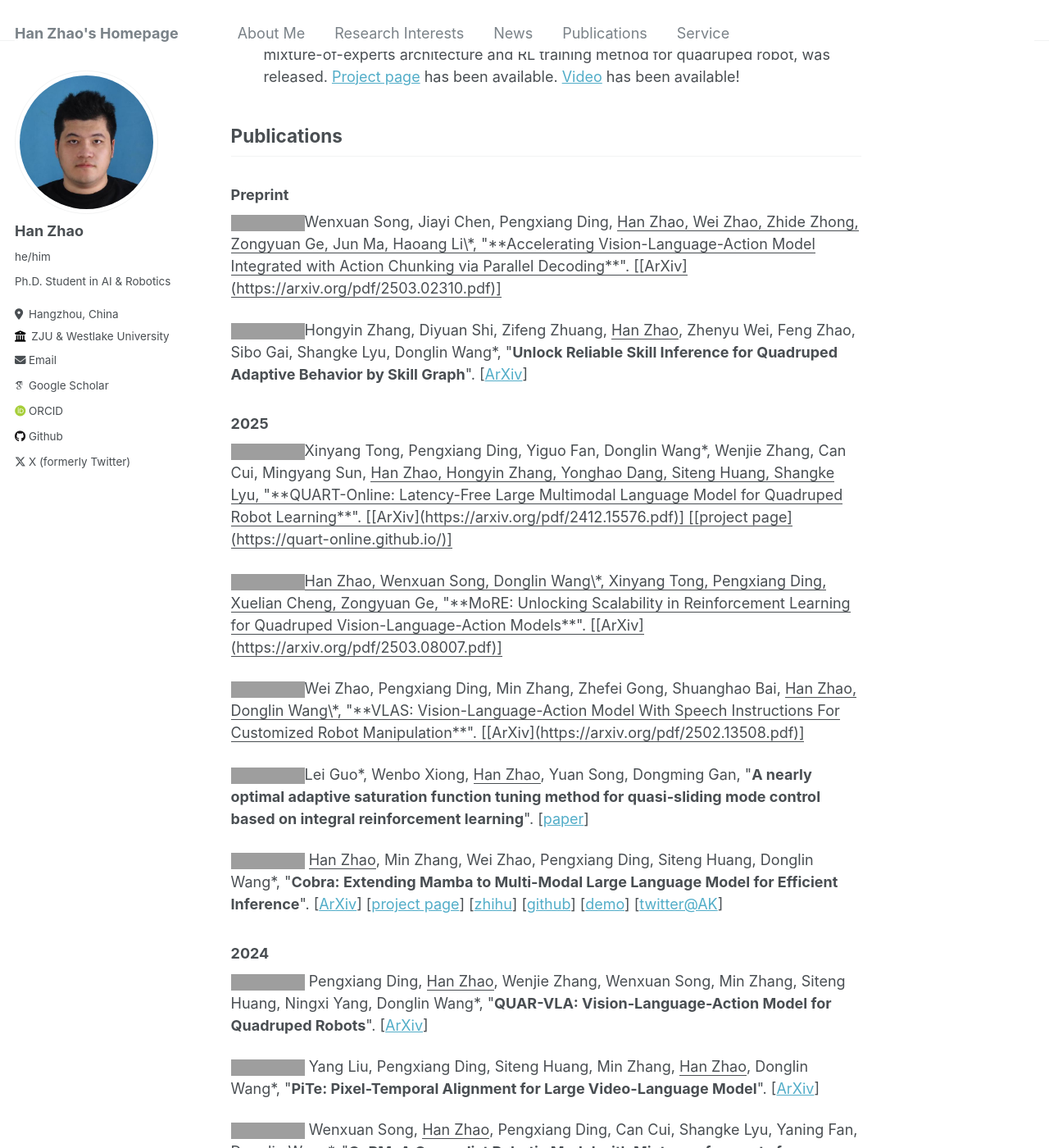
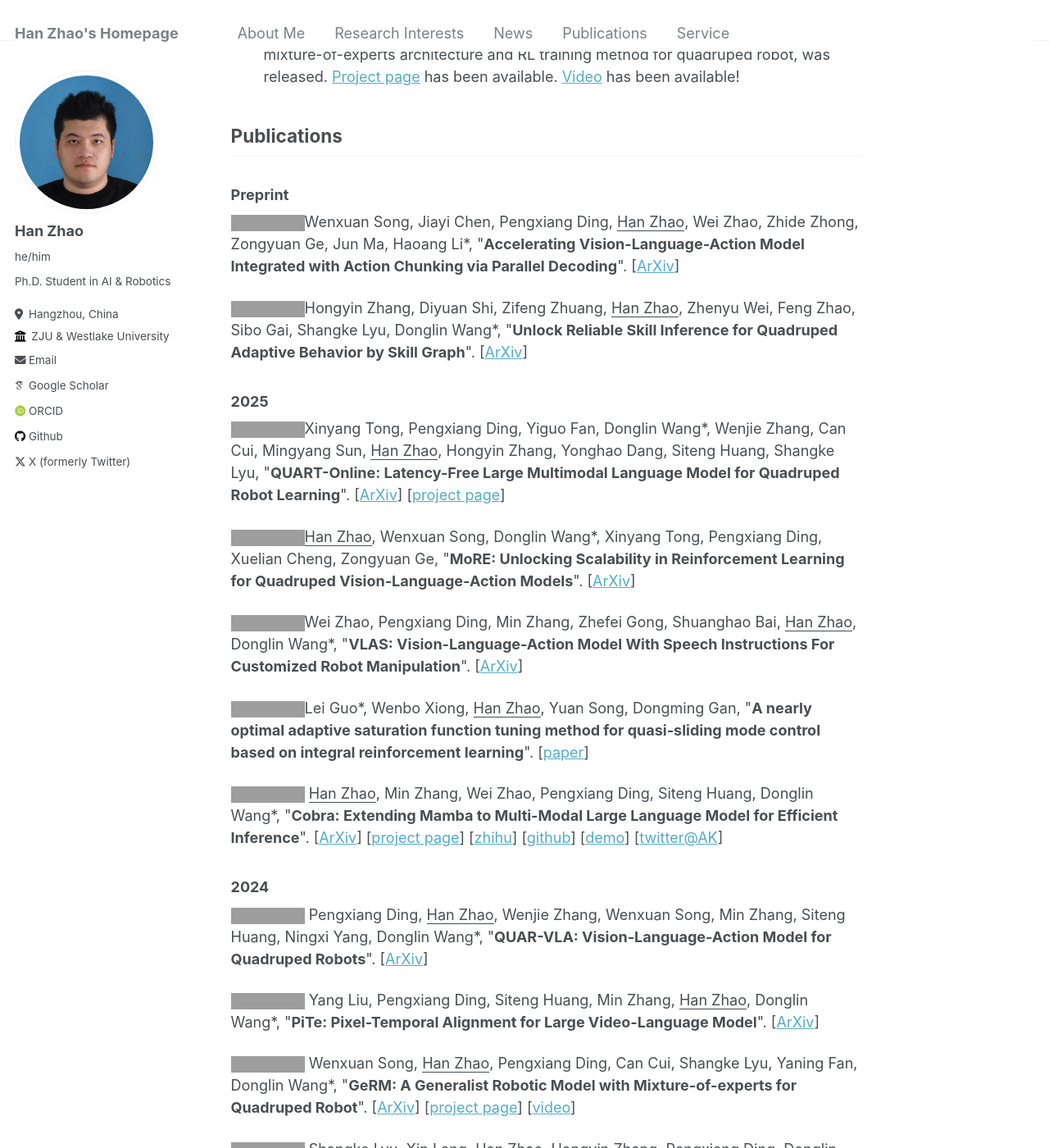
Before and after one commit to h-zhao1997/h-zhao1997.github.io, a Jekyll site: the page built from _pages/about.md, in a window 1280 px wide and 1400 px high, scrolled down 1699 px, cut to the strip 0-1400 px from the top of the window. Shown: the whole strip at 82% size. Built offline with Jekyll 4.4.1, drawn with Linux system fonts in a browser that asks for light colours; some web fonts are replaced; grey boxes are pictures that could not be loaded.

Commit message:
Update about.md

```diff
--- a/_pages/about.md
+++ b/_pages/about.md
@@ -52,16 +52,16 @@ Specifically, I am interested in:
 
 ### Preprint
 
-<a href="https://arxiv.org/abs/2503.02310" target="_blank"><img src="https://img.shields.io/badge/arXiv-2503.02310-B31B1B?style=for-the-badge"></a>Wenxuan Song, Jiayi Chen, Pengxiang Ding, <u>Han Zhao<u/>, Wei Zhao, Zhide Zhong, Zongyuan Ge, Jun Ma, Haoang Li\*, &quot;**Accelerating Vision-Language-Action Model Integrated with Action Chunking via Parallel Decoding**&quot;. [[ArXiv](https://arxiv.org/pdf/2503.02310.pdf)]
+<a href="https://arxiv.org/abs/2503.02310" target="_blank"><img src="https://img.shields.io/badge/arXiv-2503.02310-B31B1B?style=for-the-badge"></a>Wenxuan Song, Jiayi Chen, Pengxiang Ding, <u>Han Zhao</u>, Wei Zhao, Zhide Zhong, Zongyuan Ge, Jun Ma, Haoang Li\*, &quot;**Accelerating Vision-Language-Action Model Integrated with Action Chunking via Parallel Decoding**&quot;. [[ArXiv](https://arxiv.org/pdf/2503.02310.pdf)]
 
 <a href="https://arxiv.org/abs/2311.06015" target="_blank"><img src="https://img.shields.io/badge/arXiv-2311.06015-B31B1B?style=for-the-badge"></a>Hongyin Zhang, Diyuan Shi, Zifeng Zhuang, <u>Han Zhao</u>, Zhenyu Wei, Feng Zhao, Sibo Gai, Shangke Lyu, Donglin Wang\*, &quot;**Unlock Reliable Skill Inference for Quadruped Adaptive Behavior by Skill Graph**&quot;. [[ArXiv](https://arxiv.org/abs/2311.06015)]
 
 ### 2025
-<a href="https://arxiv.org/abs/2412.15576" target="_blank"><img src="https://img.shields.io/badge/ICRA-2025-blue?style=for-the-badge"></a>Xinyang Tong, Pengxiang Ding, Yiguo Fan, Donglin Wang\*, Wenjie Zhang, Can Cui, Mingyang Sun, <u>Han Zhao<u/>, Hongyin Zhang, Yonghao Dang, Siteng Huang, Shangke Lyu, &quot;**QUART-Online: Latency-Free Large Multimodal Language Model for Quadruped Robot Learning**&quot;. [[ArXiv](https://arxiv.org/pdf/2412.15576.pdf)] [[project page](https://quart-online.github.io/)]
+<a href="https://arxiv.org/abs/2412.15576" target="_blank"><img src="https://img.shields.io/badge/ICRA-2025-blue?style=for-the-badge"></a>Xinyang Tong, Pengxiang Ding, Yiguo Fan, Donglin Wang\*, Wenjie Zhang, Can Cui, Mingyang Sun, <u>Han Zhao</u>, Hongyin Zhang, Yonghao Dang, Siteng Huang, Shangke Lyu, &quot;**QUART-Online: Latency-Free Large Multimodal Language Model for Quadruped Robot Learning**&quot;. [[ArXiv](https://arxiv.org/pdf/2412.15576.pdf)] [[project page](https://quart-online.github.io/)]
 
-<a href="https://arxiv.org/abs/2503.08007" target="_blank"><img src="https://img.shields.io/badge/ICRA-2025-blue?style=for-the-badge"></a><u>Han Zhao<u/>, Wenxuan Song, Donglin Wang\*, Xinyang Tong, Pengxiang Ding, Xuelian Cheng, Zongyuan Ge, &quot;**MoRE: Unlocking Scalability in Reinforcement Learning for Quadruped Vision-Language-Action Models**&quot;. [[ArXiv](https://arxiv.org/pdf/2503.08007.pdf)]
+<a href="https://arxiv.org/abs/2503.08007" target="_blank"><img src="https://img.shields.io/badge/ICRA-2025-blue?style=for-the-badge"></a><u>Han Zhao</u>, Wenxuan Song, Donglin Wang\*, Xinyang Tong, Pengxiang Ding, Xuelian Cheng, Zongyuan Ge, &quot;**MoRE: Unlocking Scalability in Reinforcement Learning for Quadruped Vision-Language-Action Models**&quot;. [[ArXiv](https://arxiv.org/pdf/2503.08007.pdf)]
 
-<a href="https://arxiv.org/abs/2502.13508" target="_blank"><img src="https://img.shields.io/badge/ICLR-2025-blue?style=for-the-badge"></a>Wei Zhao, Pengxiang Ding, Min Zhang, Zhefei Gong, Shuanghao Bai, <u>Han Zhao<u/>, Donglin Wang\*, &quot;**VLAS: Vision-Language-Action Model With Speech Instructions For Customized Robot Manipulation**&quot;. [[ArXiv](https://arxiv.org/pdf/2502.13508.pdf)]
+<a href="https://arxiv.org/abs/2502.13508" target="_blank"><img src="https://img.shields.io/badge/ICLR-2025-blue?style=for-the-badge"></a>Wei Zhao, Pengxiang Ding, Min Zhang, Zhefei Gong, Shuanghao Bai, <u>Han Zhao</u>, Donglin Wang\*, &quot;**VLAS: Vision-Language-Action Model With Speech Instructions For Customized Robot Manipulation**&quot;. [[ArXiv](https://arxiv.org/pdf/2502.13508.pdf)]
 
 <a href="https://www.sciencedirect.com/science/article/pii/S0925231225000359?via%3Dihub" target="_blank"><img src="https://img.shields.io/badge/Neuro-2025-green?style=for-the-badge"></a>Lei Guo\*, Wenbo Xiong, <u>Han Zhao</u>, Yuan Song, Dongming Gan, &quot;**A nearly optimal adaptive saturation function tuning method for quasi-sliding mode control based on integral reinforcement learning**&quot;. [[paper](https://www.sciencedirect.com/science/article/pii/S0925231225000359?via%3Dihub)]
 
```
